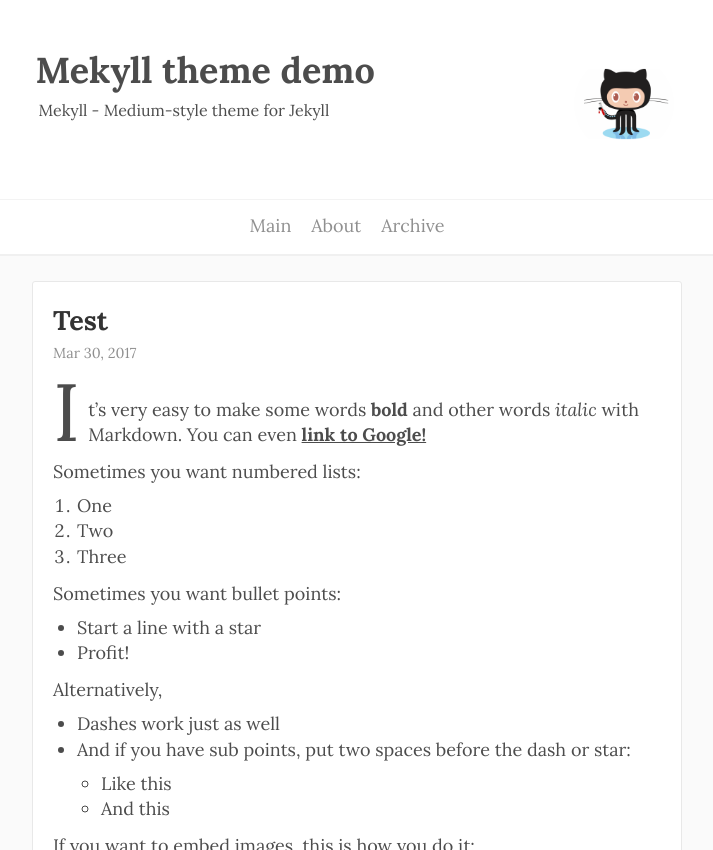
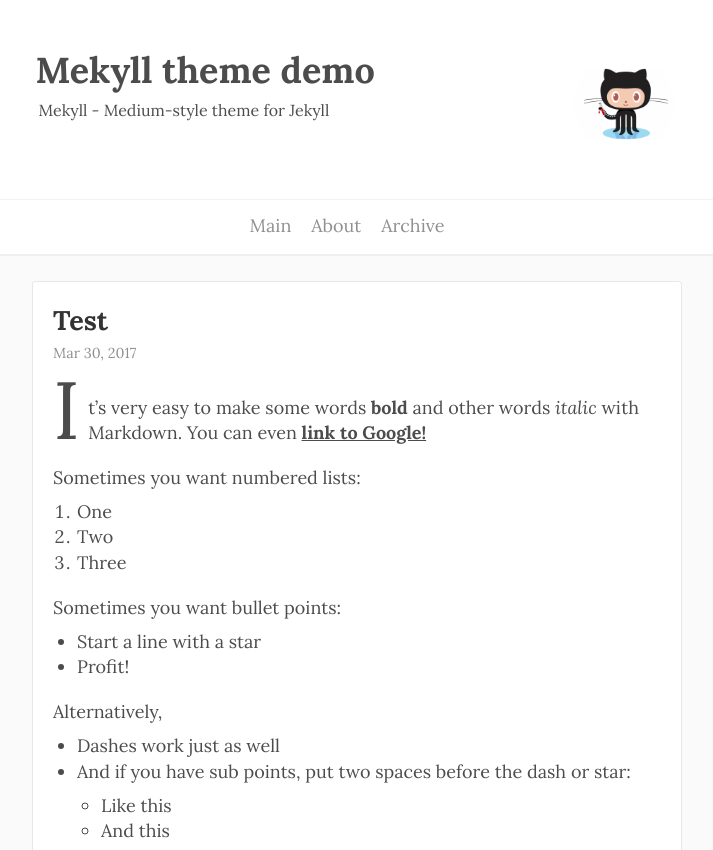
Before and after one commit to ifedyukin/Mekyll, a Jekyll site: the page built from _posts/2017-3-30-Test.md, in a window 1280 px wide. Shown: the top 850 px of the page, without its empty margins (283-996 px from the left). Built offline with Jekyll 4.4.1, drawn with Linux system fonts in a browser that asks for light colours; Markdown is read by kramdown in place of the engine named in the settings; grey boxes are pictures that could not be loaded.

Commit message:
adjusted top padding of post content and paragraphs in posts

```diff
--- a/css/main.css
+++ b/css/main.css
@@ -202,7 +202,7 @@ body {
 }
 
 .single__article {
-    padding-top: 20px;
+    padding-top: 10px;
 }
 
 .single__article:first-letter {
@@ -213,7 +213,7 @@ body {
 }
 
 #single p {
-    margin-top: 12px;
+    margin-top: 20px;
 }
 
 #footer {
```
Also changed, not shown: 2 other files.
